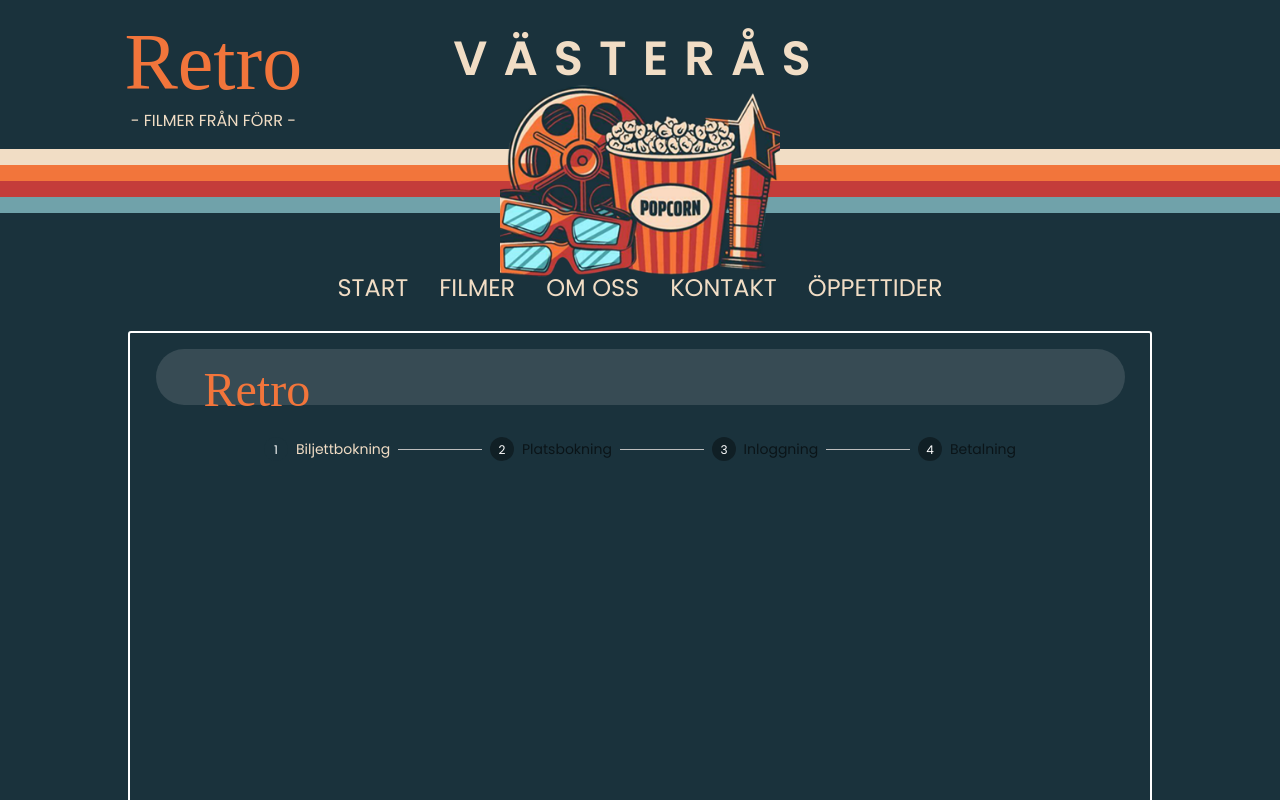
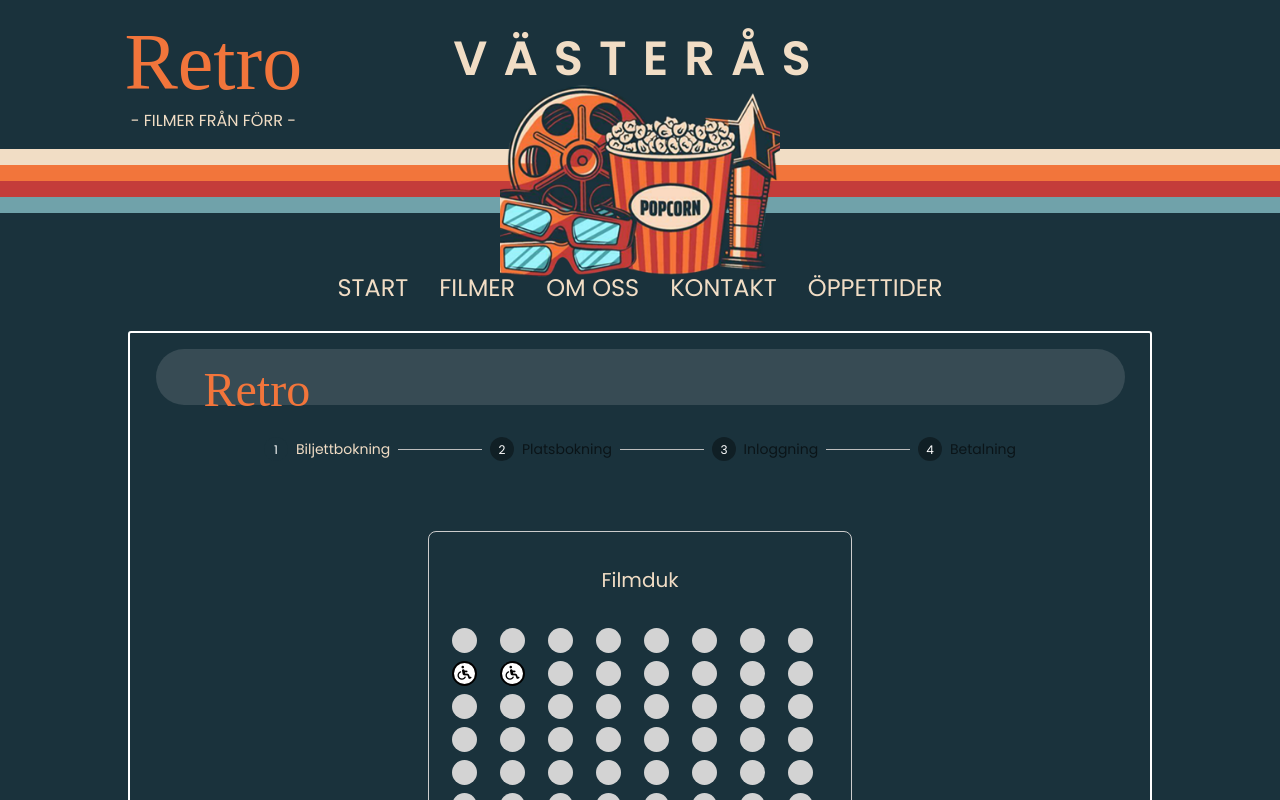
Before and after one commit to nilsishome/kino-project-nextjs, a Next.js app: page /booking in a window 1280 px wide. Built offline with nearby package versions, Linux system fonts and the light colour scheme; a web font is replaced by a local one; what @mui/material-nextjs would draw is missing.

Commit message:
centered seating box

```diff
--- a/src/app/booking/seating.tsx
+++ b/src/app/booking/seating.tsx
@@ -66,7 +66,9 @@ export default function Seating({ totalTickets }: Props) {
         borderRadius: "8px",
         padding: 2,
         maxWidth: "fit-content",
-        margin: "2rem auto",
+        maxWidth: "fit-content",
+        mx: "auto",
+        mt: -55,
       }}
     >
 
```
